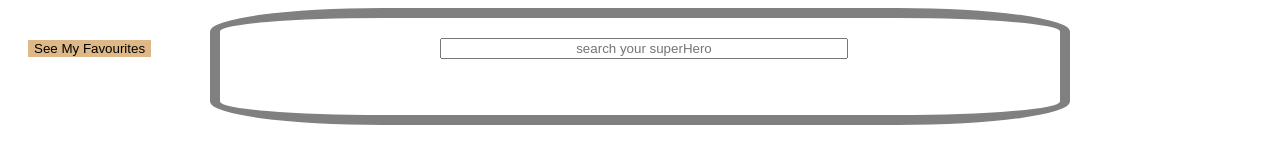
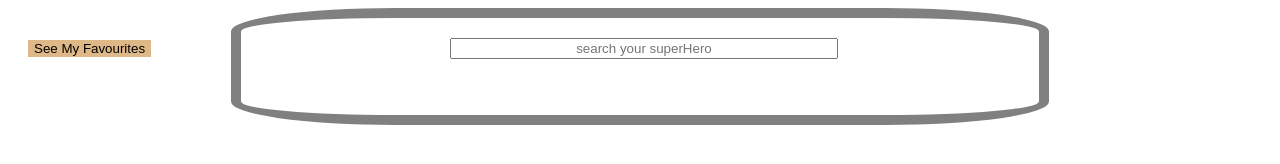
Before and after one commit to Sandip75/superHero.github.io, a plain HTML site: page index.html in a window 1280 px wide. Drawn offline with Linux system fonts and the light colour scheme.

Commit message:
Update styles.css

```diff
--- a/styles.css
+++ b/styles.css
@@ -4,7 +4,7 @@
   border-width: 10px;
   padding: 20px;
 	margin: 0 auto;
-		width: 800px;
+		width: 60%;
 }
 
 .centre-allign{
```
